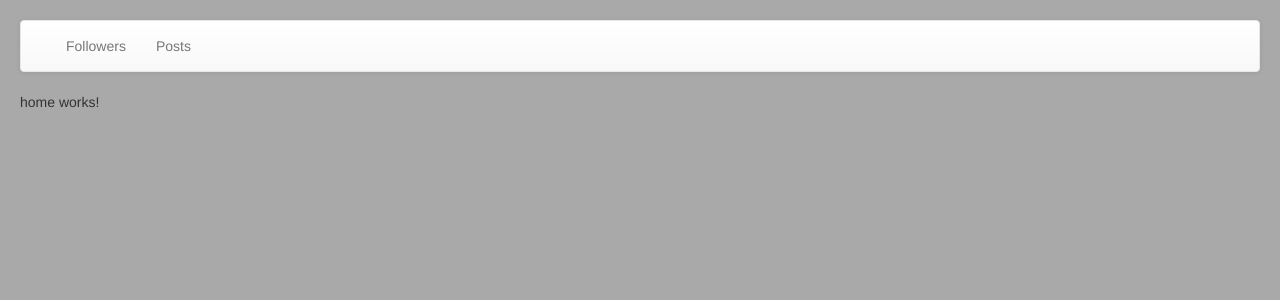
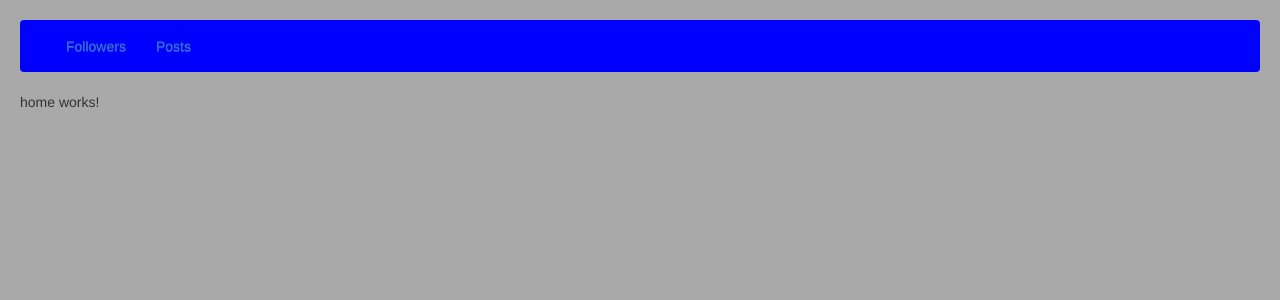
Before and after one commit to Neelaka-Rupun/Angular, an Angular app: page / in a window 1280 px wide. Shown: the top 300 px of the page. Built offline with nearby package versions, Linux system fonts and the light colour scheme.

Commit message:
Environtment spesific build

```diff
--- a/src/app/authors.service.ts
+++ b/src/app/authors.service.ts
@@ -1,8 +1,6 @@
 import { Injectable } from '@angular/core';
 
-@Injectable({
-  providedIn: 'root'
-})
+@Injectable()
 export class AuthorsService {
 
  getAuthros(){
--- a/src/app/email.service.ts
+++ b/src/app/email.service.ts
@@ -1,8 +1,6 @@
 import { Injectable } from '@angular/core';
 
-@Injectable({
-  providedIn: 'root'
-})
+@Injectable()
 export class EmailService {
 
   constructor() { }
--- a/src/app/navbar/navbar.component.html
+++ b/src/app/navbar/navbar.component.html
@@ -1,4 +1,5 @@
-<nav class="navbar navbar-default">
+<nav [style.backgroundColor]="backgroundColor"
+class="navbar">
   <div class="container-fluid">
     <div class="collapse navbar-collapse">
       <ul class="nav navbar-nav">
--- a/src/app/navbar/navbar.component.ts
+++ b/src/app/navbar/navbar.component.ts
@@ -1,4 +1,6 @@
 import { Component, OnInit } from '@angular/core';
+import { environment } from 'src/environments/environment';
+
 
 @Component({
   selector: 'app-navbar',
@@ -6,7 +8,7 @@ import { Component, OnInit } from '@angular/core';
   styleUrls: ['./navbar.component.css']
 })
 export class NavbarComponent implements OnInit {
-
+ backgroundColor = environment.navBarBackgroundColor;
   constructor() { }
 
   ngOnInit() {
--- a/src/app/services/data.service.ts
+++ b/src/app/services/data.service.ts
@@ -7,9 +7,7 @@ import { AppError } from '../comman/app-error';
 import { BadInput } from '../comman/bad-input';
 
 
-@Injectable({
-  providedIn: 'root'
-})
+@Injectable()
 export class DataService {
 
   constructor(private url: string, private http: HttpClient) { }
--- a/src/app/services/githubFollowers/github-followers.service.ts
+++ b/src/app/services/githubFollowers/github-followers.service.ts
@@ -2,9 +2,7 @@ import { Injectable } from '@angular/core';
 import { DataService } from '../data.service';
 import { HttpClient } from '@angular/common/http';
 
-@Injectable({
-  providedIn: 'root'
-})
+@Injectable()
 export class GithubFollowersService extends DataService {
 
   constructor(http: HttpClient) {
--- a/src/app/services/post.service.ts
+++ b/src/app/services/post.service.ts
@@ -2,9 +2,7 @@ import { Injectable } from '@angular/core';
 import { HttpClient } from '@angular/common/http';
 import { DataService } from './data.service';
 
-@Injectable({
-  providedIn: 'root'
-})
+@Injectable()
 export class PostService extends DataService {
   constructor( http: HttpClient) {
     super('http://jsonplaceholder.typicode.com/posts', http);
--- a/src/environments/environment.prod.ts
+++ b/src/environments/environment.prod.ts
@@ -1,3 +1,4 @@
 export const environment = {
-  production: true
+  production: true,
+  navBarBackgroundColor: 'white'
 };
--- a/src/environments/environment.ts
+++ b/src/environments/environment.ts
@@ -3,7 +3,8 @@
 // The list of file replacements can be found in `angular.json`.
 
 export const environment = {
-  production: false
+  production: false,
+  navBarBackgroundColor: 'blue'
 };
 
 /*
```
